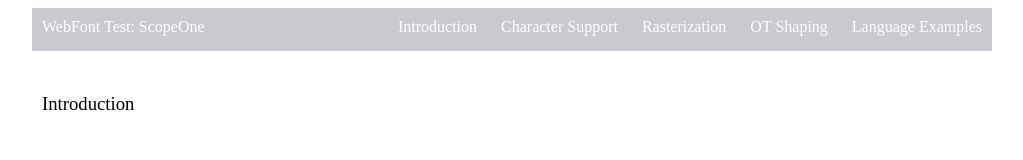
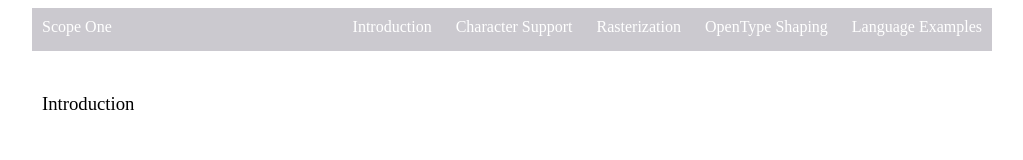
Before and after one commit to daltonmaag/scope-one, a plain HTML site: page index.html in a window 1280 px wide. Shown: the top 160 px of the page, without its empty margins (128-1151 px from the left). Drawn offline with Linux system fonts and the light colour scheme; a web font is replaced by a local one.

Commit message:
[index.html] Changed title to Scope One. Extended OT to OpenType on navbar.

```diff
--- a/index.html
+++ b/index.html
@@ -2,19 +2,19 @@
 <html>
 	<head>
 		<meta charset="UTF-8" />
-		<title>WebFont Tester - ScopeOne</title>
+		<title>Scope One</title>
 		<link rel="stylesheet" type="text/css" href="stylesheet.css">
 	</head>
 	<body>
 		<nav class="navbar navbar-default" role="navigation">
 			<div id="logo">
-				<li class="navbar-title"><a href="index.html">WebFont Test: ScopeOne</a></li>
+				<li class="navbar-title"><a href="index.html">Scope One</a></li>
 			</div>
 			<div id="navElements">
 				<li class="navbar-nav"><a href="#intro">Introduction</a></li>
 				<li class="navbar-nav"><a href="#charSupport">Character Support</a></li>
 				<li class="navbar-nav"><a href="#rastrTest">Rasterization</a></li>
-				<li class="navbar-nav"><a href="#otShaping">OT Shaping</a></li>
+				<li class="navbar-nav"><a href="#otShaping">OpenType Shaping</a></li>
 				<li class="navbar-nav"><a href="#languages">Language Examples</a></li>
 			</div>
 		</nav>
```
